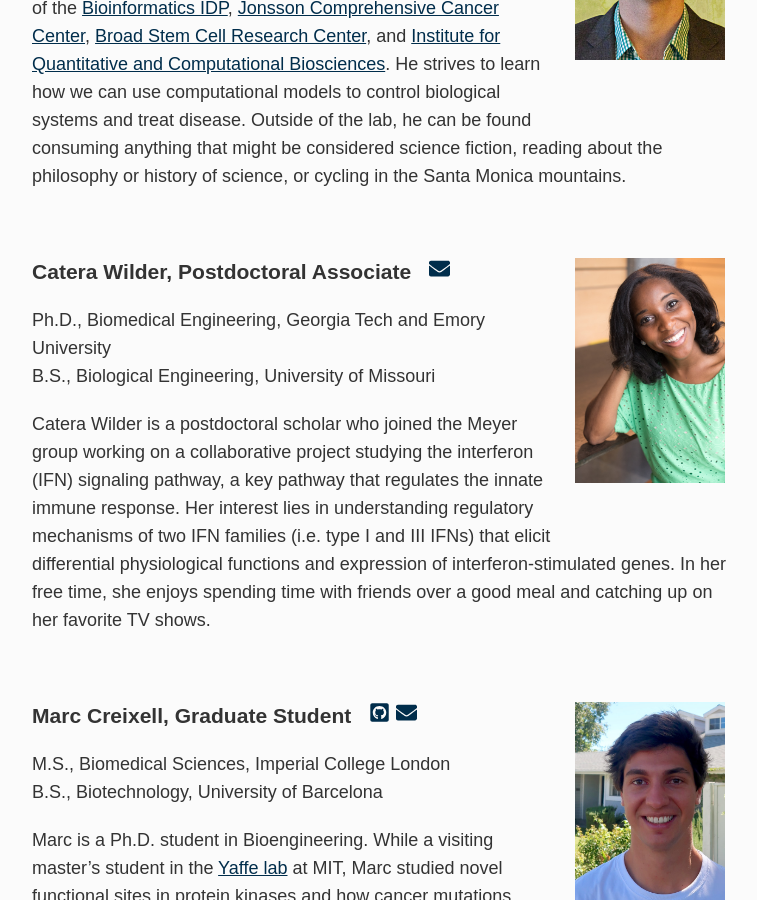
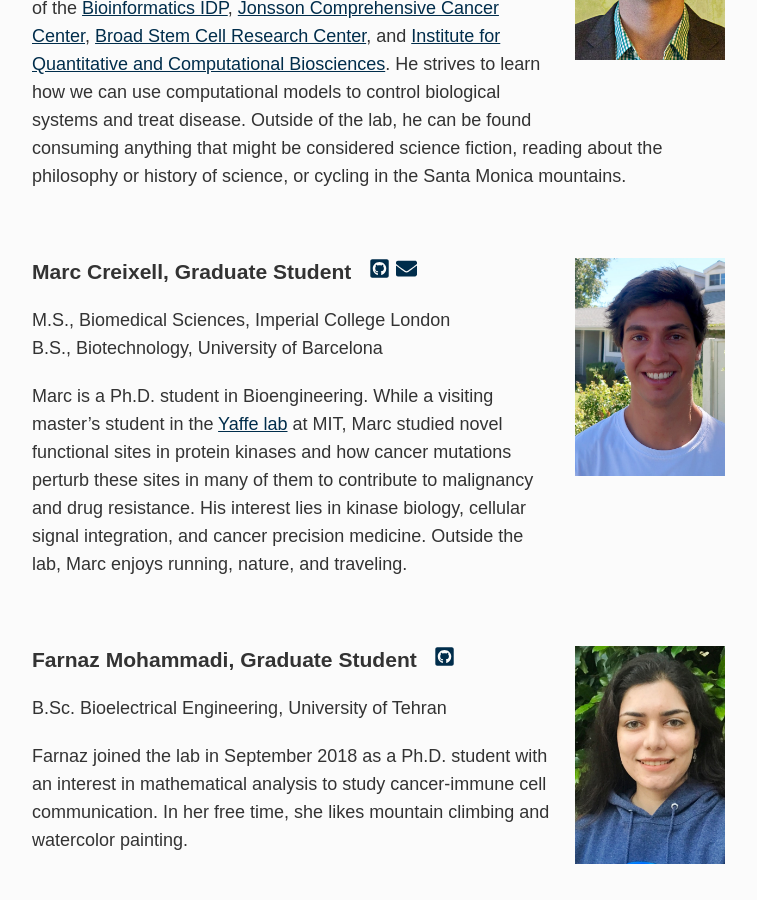
Before and after one commit to meyer-lab/asmlab.org, a Jekyll site: the page built from team/index.md, in a window 1280 px wide and 900 px high, scrolled down 830 px. Shown: the whole window, without its empty margins (253-1010 px from the left). Built offline with Jekyll 4.4.1, drawn with Linux system fonts in a browser that asks for light colours; some web fonts are replaced.

Commit message:
Catera leaving

```diff
--- a/team/index.md
+++ b/team/index.md
@@ -11,15 +11,6 @@ Ph. D., Biological Engineering, MIT
 B.S., Bioengineering, University of California, Los Angeles
 
 Aaron is an Assistant Professor of [Bioengineering](https://www.bioeng.ucla.edu) and a member of the [Bioinformatics IDP](https://bioinformatics.ucla.edu), [Jonsson Comprehensive Cancer Center](https://cancer.ucla.edu), [Broad Stem Cell Research Center](https://stemcell.ucla.edu), and [Institute for Quantitative and Computational Biosciences](https://qcb.ucla.edu). He strives to learn how we can use computational models to control biological systems and treat disease. Outside of the lab, he can be found consuming anything that might be considered science fiction, reading about the philosophy or history of science, or cycling in the Santa Monica mountains.
-
-<br />
-
-<div class="span_3 right"><img src="/public/photos/cateraw.jpg" width="150px" alt="Catera's picture" /></div>
-### Catera Wilder, Postdoctoral Associate&nbsp;&nbsp;&nbsp;<a href="mailto:cwilder1@ucla.edu"><svg class="svg-icon"><use xlink:href="#fa-envelope"></use></svg></a>
-Ph.D., Biomedical Engineering, Georgia Tech and Emory University
-B.S., Biological Engineering, University of Missouri
-
-Catera Wilder is a postdoctoral scholar who joined the Meyer group working on a collaborative project studying the interferon (IFN) signaling pathway, a key pathway that regulates the innate immune response. Her interest lies in understanding regulatory mechanisms of two IFN families (i.e. type I and III IFNs) that elicit differential physiological functions and expression of interferon-stimulated genes. In her free time, she enjoys spending time with friends over a good meal and catching up on her favorite TV shows.
 
 <br />
 
```
Also changed, not shown: _posts/news/2022-04-20-Goodbye-Catera.md (added, +7 -0 lines), public/photos/cateraw.jpg (deleted).
